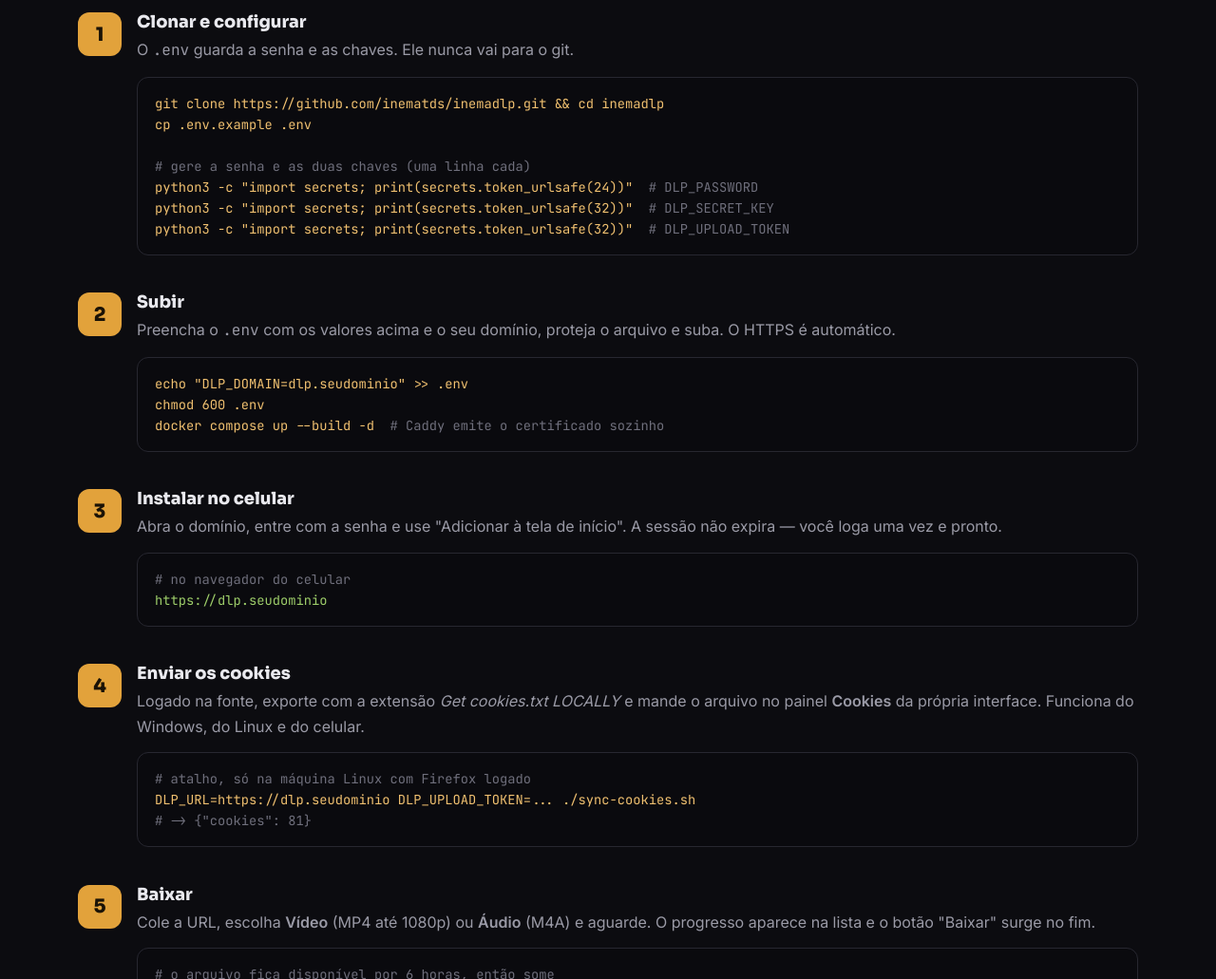
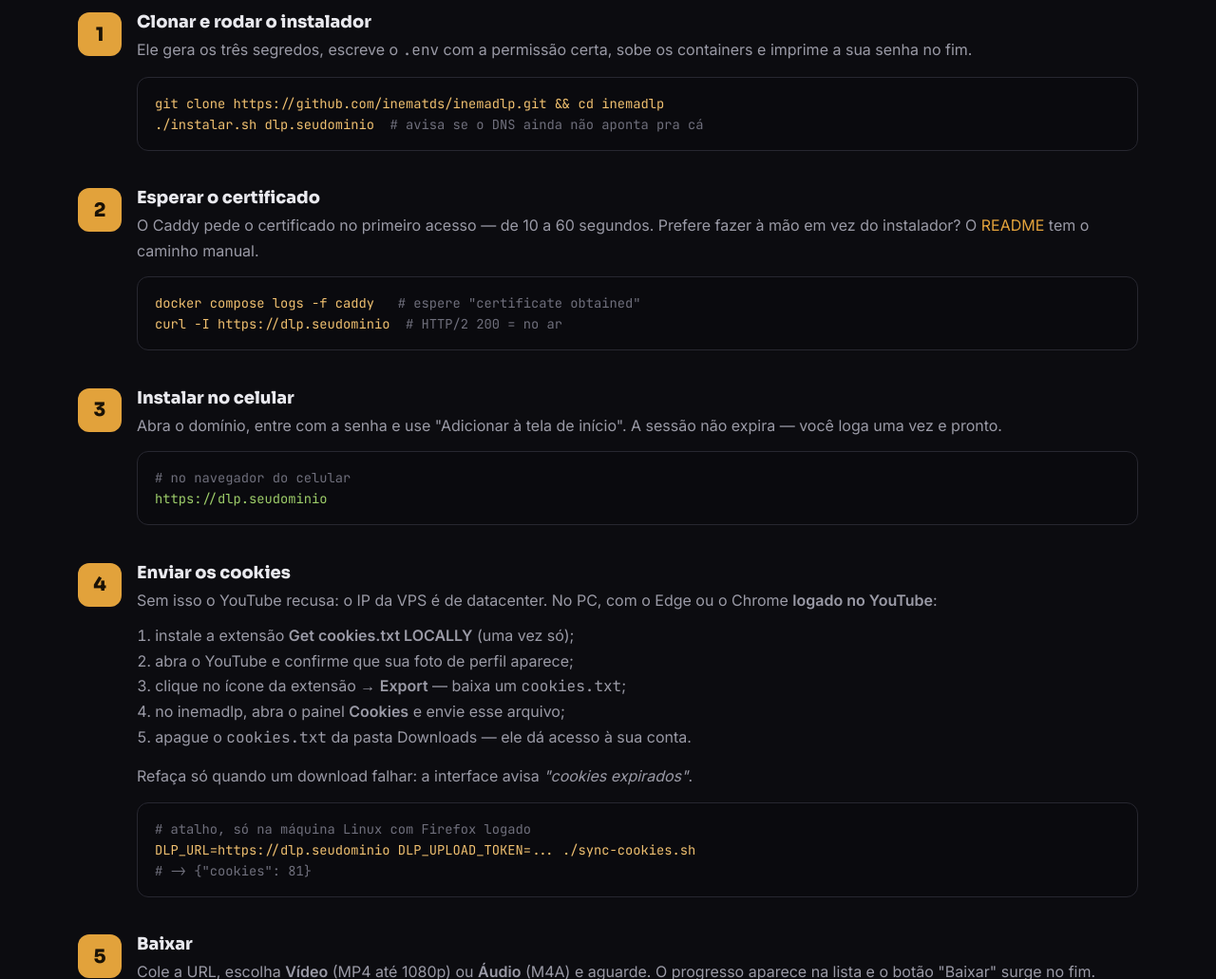
Before and after one commit to inematds/inemadlp, a plain HTML site: page guia/index.html in a window 1280 px wide. Shown: the part 2300-3331 px from the top of the page at 95% size. Drawn offline with Linux system fonts and the light colour scheme.

Commit message:
feat: instalar.sh (setup em um comando) + passo a passo de cookies e correcao do DLP_DOMAIN duplicado

```diff
--- a/guia/index.html
+++ b/guia/index.html
@@ -175,23 +175,17 @@ dlp.seudominio  A  <span class="s">203.0.113.10</span></pre></div>
   <p class="sub">São cinco passos. Do terceiro em diante você já está usando pelo celular.</p>
 
   <div class="step"><div class="b">1</div><div>
-    <h3>Clonar e configurar</h3>
-    <p>O <code>.env</code> guarda a senha e as chaves. Ele nunca vai para o git.</p>
+    <h3>Clonar e rodar o instalador</h3>
+    <p>Ele gera os três segredos, escreve o <code>.env</code> com a permissão certa, sobe os containers e imprime a sua senha no fim.</p>
 <pre><span class="k">git clone https://github.com/inematds/inemadlp.git &amp;&amp; cd inemadlp</span>
-<span class="k">cp .env.example .env</span>
-
-<span class="c"># gere a senha e as duas chaves (uma linha cada)</span>
-<span class="k">python3 -c "import secrets; print(secrets.token_urlsafe(24))"</span>  <span class="c"># DLP_PASSWORD</span>
-<span class="k">python3 -c "import secrets; print(secrets.token_urlsafe(32))"</span>  <span class="c"># DLP_SECRET_KEY</span>
-<span class="k">python3 -c "import secrets; print(secrets.token_urlsafe(32))"</span>  <span class="c"># DLP_UPLOAD_TOKEN</span></pre>
+<span class="k">./instalar.sh dlp.seudominio</span>  <span class="c"># avisa se o DNS ainda não aponta pra cá</span></pre>
   </div></div>
 
   <div class="step"><div class="b">2</div><div>
-    <h3>Subir</h3>
-    <p>Preencha o <code>.env</code> com os valores acima e o seu domínio, proteja o arquivo e suba. O HTTPS é automático.</p>
-<pre><span class="k">echo "DLP_DOMAIN=dlp.seudominio" &gt;&gt; .env</span>
-<span class="k">chmod 600 .env</span>
-<span class="k">docker compose up --build -d</span>  <span class="c"># Caddy emite o certificado sozinho</span></pre>
+    <h3>Esperar o certificado</h3>
+    <p>O Caddy pede o certificado no primeiro acesso — de 10 a 60 segundos. Prefere fazer à mão em vez do instalador? O <a href="https://github.com/inematds/inemadlp#readme">README</a> tem o caminho manual.</p>
+<pre><span class="k">docker compose logs -f caddy</span>   <span class="c"># espere "certificate obtained"</span>
+<span class="k">curl -I https://dlp.seudominio</span>  <span class="c"># HTTP/2 200 = no ar</span></pre>
   </div></div>
 
   <div class="step"><div class="b">3</div><div>
@@ -203,7 +197,15 @@ dlp.seudominio  A  <span class="s">203.0.113.10</span></pre></div>
 
   <div class="step"><div class="b">4</div><div>
     <h3>Enviar os cookies</h3>
-    <p>Logado na fonte, exporte com a extensão <em>Get cookies.txt LOCALLY</em> e mande o arquivo no painel <strong>Cookies</strong> da própria interface. Funciona do Windows, do Linux e do celular.</p>
+    <p>Sem isso o YouTube recusa: o IP da VPS é de datacenter. No PC, com o Edge ou o Chrome <strong>logado no YouTube</strong>:</p>
+    <ol style="color:var(--mut);margin:.2em 0 .9em;padding-left:1.2em">
+      <li>instale a extensão <strong>Get cookies.txt LOCALLY</strong> (uma vez só);</li>
+      <li>abra o YouTube e confirme que sua foto de perfil aparece;</li>
+      <li>clique no ícone da extensão → <strong>Export</strong> — baixa um <code>cookies.txt</code>;</li>
+      <li>no inemadlp, abra o painel <strong>Cookies</strong> e envie esse arquivo;</li>
+      <li>apague o <code>cookies.txt</code> da pasta Downloads — ele dá acesso à sua conta.</li>
+    </ol>
+    <p>Refaça só quando um download falhar: a interface avisa <em>"cookies expirados"</em>.</p>
 <pre><span class="c"># atalho, só na máquina Linux com Firefox logado</span>
 <span class="k">DLP_URL=https://dlp.seudominio DLP_UPLOAD_TOKEN=... ./sync-cookies.sh</span>
 <span class="c"># -&gt; {"cookies": 81}</span></pre>
```
Also changed, not shown: 2 other files.
